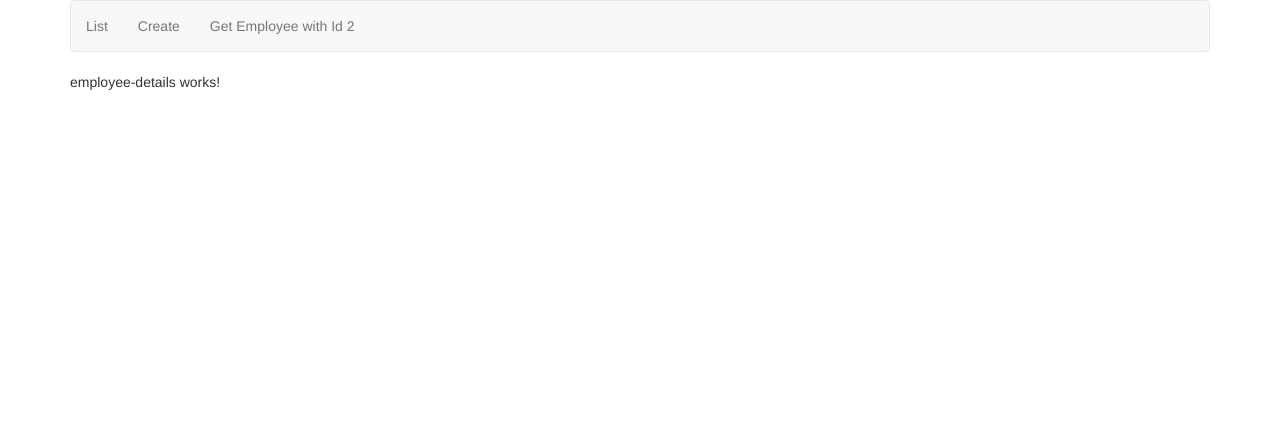
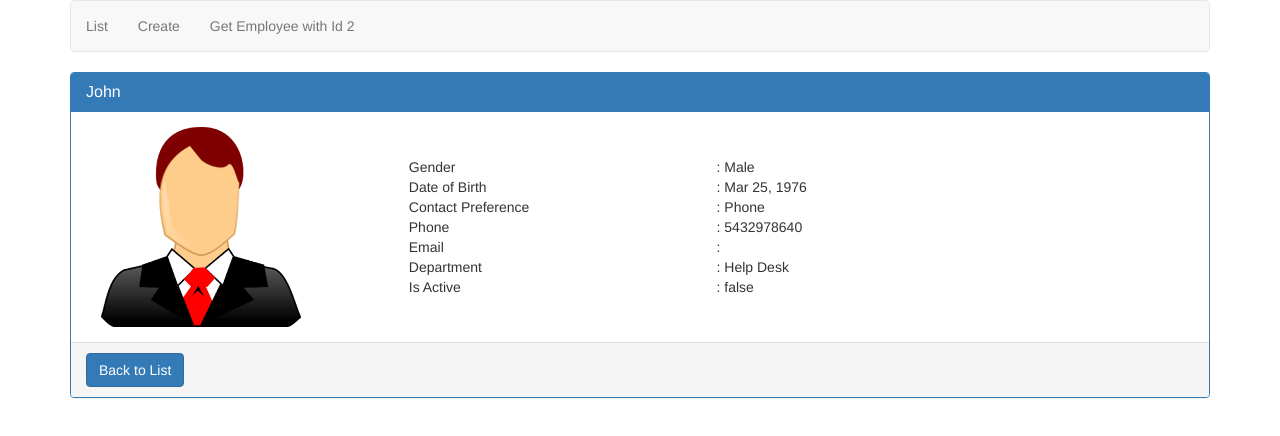
Before and after one commit to baldevbhattarai/AngularCrud, an Angular app: page /employees/3 in a window 1280 px wide. Shown: the top 436 px of the page. Built offline with nearby package versions, Linux system fonts and the light colour scheme.

Commit message:
using snapshot approach to retrieve route param

```diff
--- a/src/app/employees/display-employee.component.css
+++ b/src/app/employees/display-employee.component.css
@@ -6,3 +6,7 @@
     display: flex;
     align-items: center;
 }
+.pointerCursor {
+    cursor: pointer;
+
+}
--- a/src/app/employees/display-employee.component.ts
+++ b/src/app/employees/display-employee.component.ts
@@ -1,5 +1,6 @@
 import { Component, OnInit, Input, Output, EventEmitter } from '@angular/core';
 import { Employee } from 'src/models/employee.model';
+import { ActivatedRoute } from '@angular/router';
 
 @Component({
   selector: 'app-display-employee',
@@ -11,11 +12,10 @@
   notify: EventEmitter<Employee>= new EventEmitter<Employee>();
   @Input() employee: Employee;
 
-  constructor() { }
+  constructor(private _route: ActivatedRoute) { }
 
   ngOnInit() {
+    const id = +this._route.snapshot.paramMap.get('id');
   }
-  haldleClick():void{
-    this.notify.emit(this.employee);
-  }
+
 }
--- a/src/app/employees/employee-details.component.css
+++ b/src/app/employees/employee-details.component.css
@@ -1,4 +1,8 @@
-.pointerCursor {
-    cursor: pointer;
-
+.imageClass{
+    width:200px;
+    height:200px;
 }
+.vertical-align{
+    display: flex;
+    align-items: center;
+}
--- a/src/app/employees/employee-details.component.html
+++ b/src/app/employees/employee-details.component.html
@@ -1,3 +1,84 @@
-<p>
-  employee-details works!
-</p>
+<div class="panel panel-primary">
+    <div class="panel-heading">
+      <h3 class="panel-title">{{employee.name}}</h3>
+    </div>
+    <div class="panel-body">
+      <div class="col-xs-10">
+        <div class="row vertical-align">
+          <div class="col-xs-4">
+            <img class="imageClass" [src]="employee.photoPath" />
+          </div>
+          <div class="col-xs-8">
+
+            <div class="row">
+              <div class="col-xs-6">
+                Gender
+              </div>
+              <div class="col-xs-6">
+                : {{employee.gender}}
+              </div>
+            </div>
+            <div class="row">
+              <div class="col-xs-6">
+                Date of Birth
+              </div>
+              <div class="col-xs-6">
+                : {{employee.dateOfBirth | date}}
+              </div>
+            </div>
+            <div class="row">
+              <div class="col-xs-6">
+                Contact Preference
+              </div>
+              <div class="col-xs-6">
+                : {{employee.contactPreference}}
+              </div>
+            </div>
+            <div class="row">
+              <div class="col-xs-6">
+                Phone
+              </div>
+              <div class="col-xs-6">
+                : {{employee.phoneNumber}}
+              </div>
+            </div>
+            <div class="row">
+              <div class="col-xs-6">
+                Email
+              </div>
+              <div class="col-xs-6">
+                : {{employee.email}}
+              </div>
+            </div>
+            <div class="row">
+              <div class="col-xs-6">
+                Department
+              </div>
+              <div class="col-xs-6" [ngSwitch]="employee.department">
+                :
+                <span *ngSwitchCase="1">Help Desk</span>
+                <span *ngSwitchCase="2">HR</span>
+                <span *ngSwitchCase="3">IT</span>
+                <span *ngSwitchCase="4">Payroll</span>
+                <span *ngSwitchDefault>N/A</span>
+              </div>
+            </div>
+            <div class="row">
+              <div class="col-xs-6">
+                Is Active
+              </div>
+              <div class="col-xs-6">
+                : {{employee.isActive}}
+              </div>
+            </div>
+
+          </div>
+        </div>
+      </div>
+    </div>
+    <div class="panel-footer">
+      <a class="btn btn-primary" routerLink="/list">
+        Back to List
+      </a>
+    </div>
+  </div>
--- a/src/app/employees/employee-details.component.ts
+++ b/src/app/employees/employee-details.component.ts
@@ -1,4 +1,7 @@
 import { Component, OnInit } from '@angular/core';
+import { EmployeeService } from './employee.service';
+import { ActivatedRoute } from '@angular/router';
+import { Employee } from 'src/models/employee.model';
 
 @Component({
   selector: 'app-employee-details',
@@ -7,9 +10,13 @@
 })
 export class EmployeeDetailsComponent implements OnInit {
 
-  constructor() { }
+  employee:Employee;
+  constructor(private employeeService:EmployeeService,
+              private _route:ActivatedRoute) { }
 
   ngOnInit() {
+    const id = +this._route.snapshot.paramMap.get('id');
+       this.employee = this.employeeService.getEmployee(id);
   }
 
 }
--- a/src/app/employees/employee.service.ts
+++ b/src/app/employees/employee.service.ts
@@ -50,4 +50,7 @@
     save(employee: Employee) {
         this.listEmployees.push(employee);
     }
+    getEmployee(id: number): Employee {
+        return this.listEmployees.find(e => e.id === id);
+    }
 }
--- a/src/app/employees/list-employees.component.css
+++ b/src/app/employees/list-employees.component.css
@@ -6,3 +6,7 @@
     display: flex;
     align-items: center;
 }
+.pointerCursor {
+    cursor: pointer;
+
+}
```
